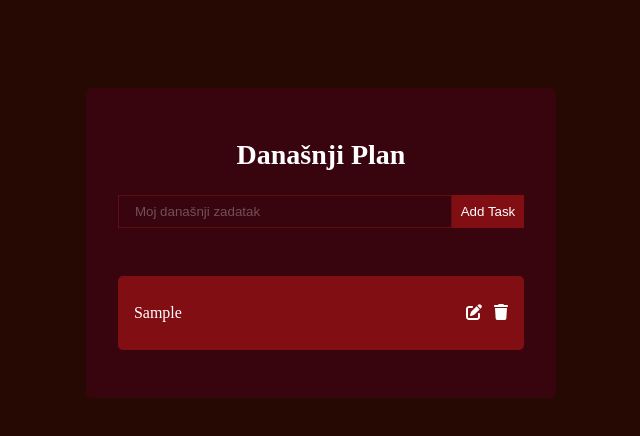
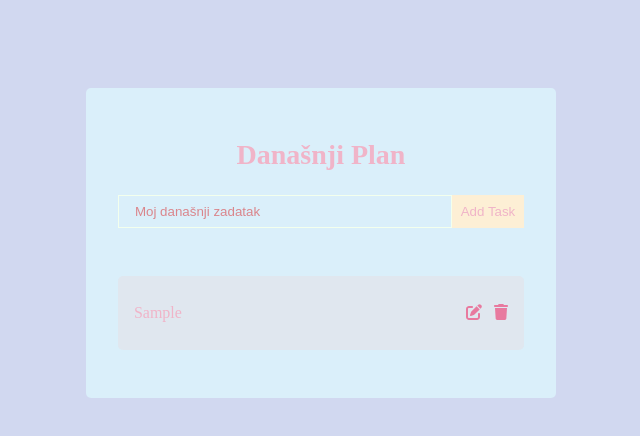
Before and after one commit to IvoryFord/To-Do-App-new, a React (Create React App) app: page / in a window 1280 px wide. Both pictures are taken after typing "Sample" into the empty fields and a click on the button "Add Task". Shown: the top 436 px of the page, without its empty margins (319-959 px from the left). Built offline with nearby package versions, Linux system fonts and the light colour scheme.

Commit message:
Update App.css

```diff
--- a/src/App.css
+++ b/src/App.css
@@ -5,7 +5,7 @@
   font-style: normal;
 }
 body {
-  background: #250902;
+  background: #d1d8f0;
   display: flex;
   justify-content: center;
   align-items: center;
@@ -16,13 +16,13 @@ body {
 }
 
 h1 {
-  color: #fff;
+  color: #f0b4c8;
   margin-bottom: 0.5rem;
   font-size: 1.75rem;
 }
 
 .TodoWrapper {
-  background: #38040e;
+  background: #daeffa;
   margin-top: 5rem;
   padding: 2rem;
   border-radius: 5px;
@@ -36,21 +36,21 @@ h1 {
 .todo-input {
   outline: none;
   background: none;
-  border: 1px solid #640d14;
+  border: 1px solid #f3ffed;
   padding: 0.5rem 1rem;
   margin-top: 1rem;
   margin-bottom: 2rem;
   width: 300px;
-  color: #fff;
+  color: #f0b4c8;
 }
 
 .todo-input::placeholder {
-  color: #ffffff4d;
+  color: #dc010171;
 }
 
 .todo-btn {
-  background: #800e13;
-  color: #fff;
+  background: #fdefd5;
+  color: #f0b4c8;
   border: none;
   padding: 0.55rem;
   cursor: pointer;
@@ -60,8 +60,8 @@ h1 {
   display: flex;
   justify-content: space-between;
   align-items: center;
-  background: #800e13;
-  color: #fff;
+  background: #ecd6d44f;
+  color: #e87a9f;
   padding: 0.75rem 1rem;
   border-radius: 5px;
   margin-bottom: 1rem;
@@ -72,13 +72,13 @@ h1 {
 }
 
 .incompleted {
-  color: #fff;
+  color: #f0b4c8;
   cursor: pointer;
 }
 
 .completed {
   color: green;
-  text-decoration: checked;
+  text-decoration: line-through;
   cursor: pointer;
 }
 
```
